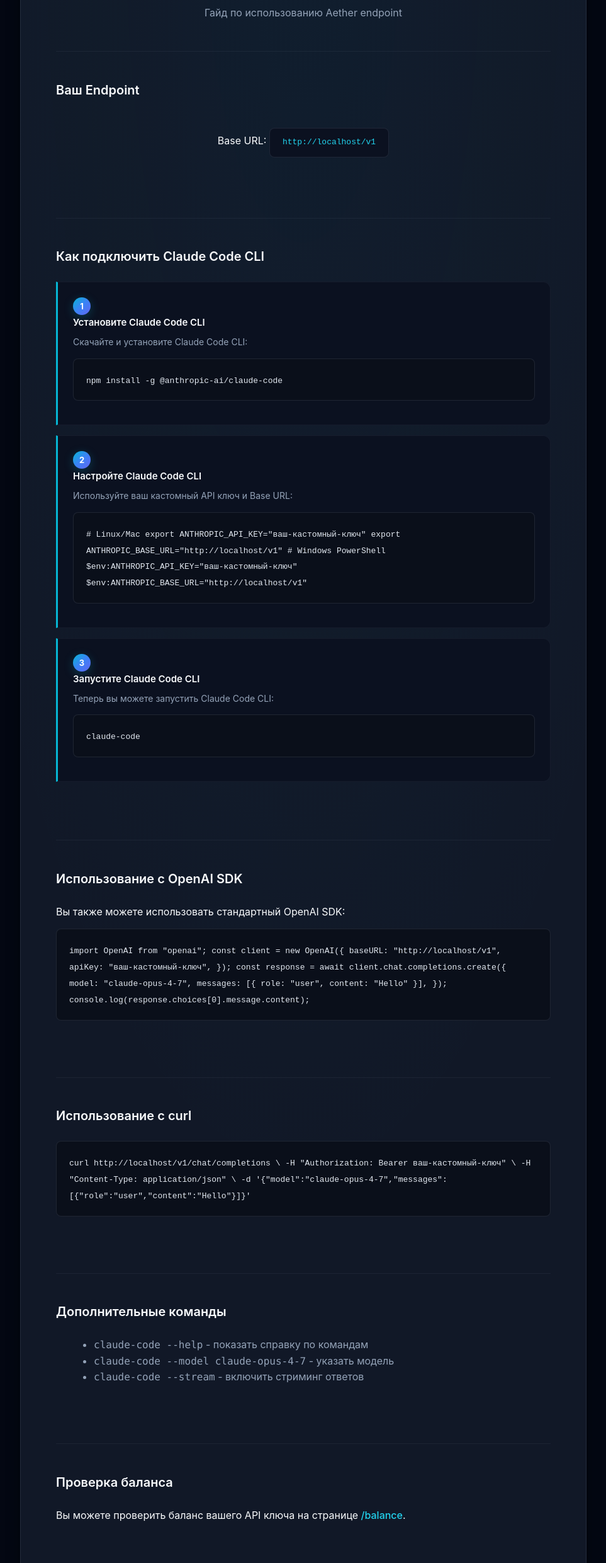
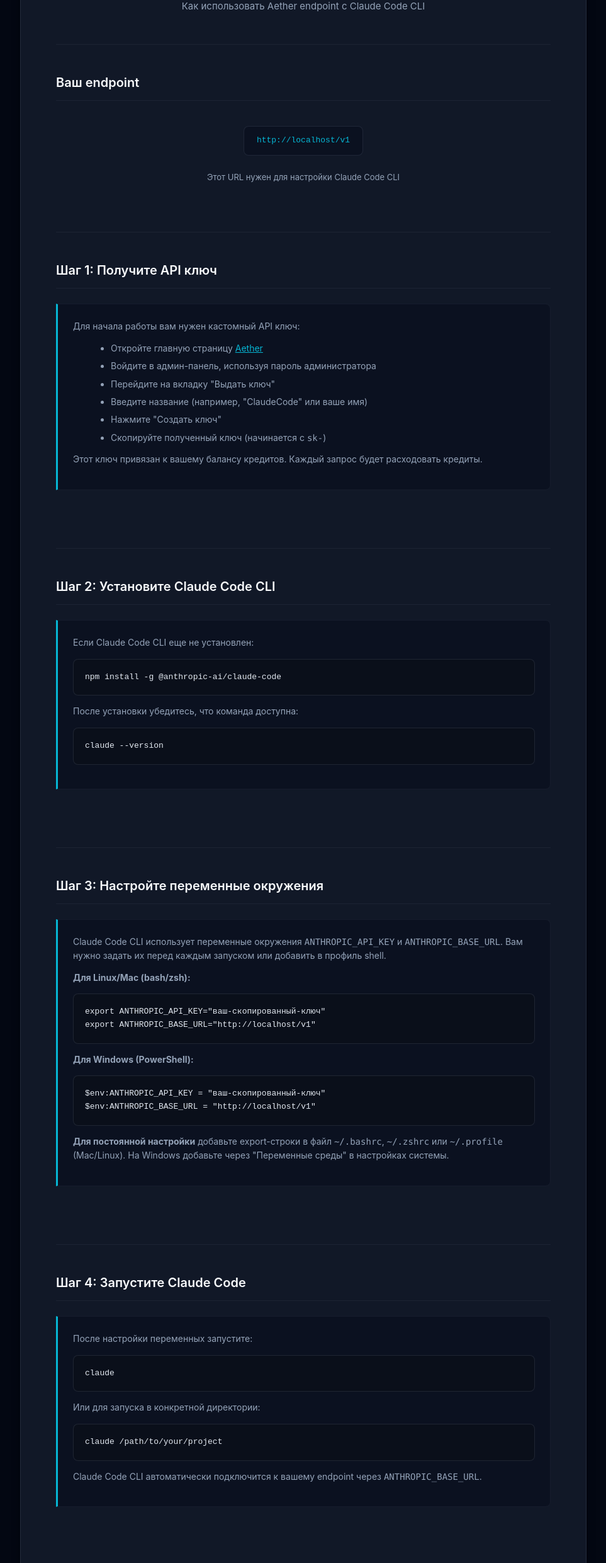
Before and after one commit to rut123321/aether, a website: page public/faq.html in a window 1280 px wide. Shown: the part 179-2660 px from the top of the page at 63% size, without its empty margins (158-1121 px from the left). Drawn offline with Linux system fonts and the light colour scheme.

Commit message:
Add detailed FAQ for Claude Code CLI and restrict models to claude-opus-4-7 and glm-5.1

```diff
--- a/public/faq.html
+++ b/public/faq.html
@@ -19,26 +19,22 @@
         border: 1px solid var(--line-strong);
         border-radius: var(--radius-lg);
         background: var(--surface);
-        background-image: radial-gradient(ellipse 70% 60% at 50% 0%, rgba(6, 182, 212, 0.04), transparent);
-        box-shadow: var(--shadow-xl);
+        box-shadow: var(--shadow-lg);
       }
       .faq-header {
         text-align: center;
         margin-bottom: 48px;
       }
       .faq-header h1 {
-        font-size: 36px;
-        margin-bottom: 12px;
-        background: var(--gradient-text);
-        -webkit-background-clip: text;
-        -webkit-text-fill-color: transparent;
-        background-clip: text;
+        font-size: 32px;
+        margin-bottom: 8px;
+        color: var(--ink);
         font-weight: 700;
         letter-spacing: -0.5px;
       }
       .faq-header p {
         color: var(--muted);
-        font-size: 16px;
+        font-size: 15px;
       }
       .endpoint-url {
         display: inline-block;
@@ -47,9 +43,9 @@
         border: 1px solid var(--line-strong);
         border-radius: var(--radius-sm);
         font-family: "JetBrains Mono", monospace;
-        color: var(--primary-light);
+        color: var(--primary);
         font-size: 13px;
-        margin: 20px 0;
+        margin: 16px 0;
       }
       .section {
         margin-bottom: 48px;
@@ -58,10 +54,9 @@
         font-size: 20px;
         margin-bottom: 24px;
         color: var(--ink);
-        display: flex;
-        align-items: center;
-        gap: 10px;
         font-weight: 600;
+        padding-bottom: 12px;
+        border-bottom: 1px solid var(--line);
       }
       .step {
         background: var(--bg-elevated);
@@ -69,44 +64,34 @@
         border-left: 3px solid var(--primary);
         padding: 24px;
         margin: 16px 0;
-        border-radius: 0 var(--radius) var(--radius) 0;
-        transition: all 0.25s cubic-bezier(0.4, 0, 0.2, 1);
-      }
-      .step:hover {
-        background: rgba(6, 182, 212, 0.03);
-        border-color: var(--line-strong);
-        transform: translateX(3px);
-      }
-      .step-number {
-        display: inline-flex;
-        align-items: center;
-        justify-content: center;
-        width: 28px;
-        height: 28px;
-        border-radius: 50%;
-        background: var(--gradient-primary);
-        color: #ffffff;
-        font-weight: 700;
-        font-size: 13px;
-        margin-right: 10px;
-        box-shadow: 0 4px 15px var(--primary-glow);
+        border-radius: 0 var(--radius-sm) var(--radius-sm) 0;
       }
       .step-title {
         font-weight: 600;
         font-size: 15px;
         color: var(--ink);
-        margin-bottom: 8px;
+        margin-bottom: 10px;
       }
       .step p {
         color: var(--muted);
         margin-bottom: 12px;
         font-size: 14px;
+        line-height: 1.6;
+      }
+      .step ul {
+        margin: 8px 0 12px 20px;
+        color: var(--muted);
+        font-size: 14px;
+        line-height: 1.6;
+      }
+      .step li {
+        margin-bottom: 6px;
       }
       .code-block {
         background: #0a0f1a;
         border: 1px solid var(--line-strong);
         border-radius: var(--radius-sm);
-        padding: 20px;
+        padding: 18px;
         overflow-x: auto;
         margin: 14px 0;
       }
@@ -115,24 +100,25 @@
         font-size: 13px;
         line-height: 1.6;
         font-family: "JetBrains Mono", monospace;
+        white-space: pre;
+        display: block;
       }
-      .code-block code .highlight {
-        color: var(--primary-light);
-      }
-      .warning {
-        background: var(--warning-bg);
-        border: 1px solid var(--warning-border);
-        border-radius: var(--radius-sm);
-        padding: 16px 20px;
+      .info-box {
+        background: var(--bg-elevated);
+        border: 1px solid var(--line);
+        border-left: 3px solid var(--primary);
+        border-radius: 0 var(--radius-sm) var(--radius-sm) 0;
+        padding: 18px 22px;
         margin: 20px 0;
       }
-      .warning strong {
-        color: var(--warning);
-      }
-      .warning p {
-        color: var(--ink);
+      .info-box p {
+        color: var(--muted);
         margin: 0;
         font-size: 14px;
+        line-height: 1.6;
+      }
+      .info-box strong {
+        color: var(--ink);
       }
       .faq-item {
         background: var(--bg-elevated);
@@ -140,12 +126,6 @@
         border-radius: var(--radius);
         padding: 20px;
         margin-bottom: 14px;
-        transition: all 0.2s ease;
-      }
-      .faq-item:hover {
-        border-color: var(--line-strong);
-        transform: translateY(-2px);
-        box-shadow: var(--shadow);
       }
       .faq-item h3 {
         font-size: 15px;
@@ -167,6 +147,21 @@
       .faq-item li {
         margin-bottom: 5px;
       }
+      .model-list {
+        display: inline-flex;
+        gap: 8px;
+        flex-wrap: wrap;
+        margin: 4px 0;
+      }
+      .model-tag {
+        padding: 4px 12px;
+        background: var(--bg-elevated);
+        border: 1px solid var(--line-strong);
+        border-radius: var(--radius-sm);
+        font-size: 13px;
+        font-family: "JetBrains Mono", monospace;
+        color: var(--primary);
+      }
       .back-link {
         text-align: center;
         margin-top: 48px;
@@ -177,21 +172,10 @@
         color: var(--muted);
         text-decoration: none;
         font-size: 14px;
-        transition: color 0.2s;
         font-weight: 500;
       }
       .back-link a:hover {
-        color: var(--primary-light);
-      }
-      .link {
-        color: var(--primary-light);
-        text-decoration: none;
-        transition: color 0.2s;
-        font-weight: 500;
-      }
-      .link:hover {
         color: var(--primary);
-        text-decoration: underline;
       }
     </style>
   </head>
@@ -199,102 +183,107 @@
     <div class="standalone-wrapper">
       <div class="standalone-card">
         <div class="faq-header">
-          <h1>FAQ</h1>
-          <p>Гайд по использованию Aether endpoint</p>
+          <h1>Инструкция по подключению</h1>
+          <p>Как использовать Aether endpoint с Claude Code CLI</p>
         </div>
 
         <div class="section">
-              <h2>Ваш Endpoint</h2>
-              <p style="text-align: center;">
-                Base URL: <code class="endpoint-url" id="endpointUrl">...</code>
+          <h2>Ваш endpoint</h2>
+          <p style="text-align: center; margin-bottom: 8px;">
+            <code class="endpoint-url" id="endpointUrl">...</code>
+          </p>
+          <p style="text-align: center; color: var(--muted); font-size: 13px;">
+            Этот URL нужен для настройки Claude Code CLI
           </p>
         </div>
 
         <div class="section">
-              <h2>Как подключить Claude Code CLI</h2>
+          <h2>Шаг 1: Получите API ключ</h2>
+          <div class="step">
+            <p>Для начала работы вам нужен кастомный API ключ:</p>
+            <ul>
+              <li>Откройте главную страницу <a href="/" style="color: var(--primary);">Aether</a></li>
+              <li>Войдите в админ-панель, используя пароль администратора</li>
+              <li>Перейдите на вкладку "Выдать ключ"</li>
+              <li>Введите название (например, "ClaudeCode" или ваше имя)</li>
+              <li>Нажмите "Создать ключ"</li>
+              <li>Скопируйте полученный ключ (начинается с <code>sk-</code>)</li>
+            </ul>
+            <p>Этот ключ привязан к вашему балансу кредитов. Каждый запрос будет расходовать кредиты.</p>
+          </div>
+        </div>
 
+        <div class="section">
+          <h2>Шаг 2: Установите Claude Code CLI</h2>
           <div class="step">
-                <span class="step-number">1</span>
-                <div>
-                  <div class="step-title">Установите Claude Code CLI</div>
-                  <p>Скачайте и установите Claude Code CLI:</p>
+            <p>Если Claude Code CLI еще не установлен:</p>
             <div class="code-block">
               <code>npm install -g @anthropic-ai/claude-code</code>
             </div>
-                </div>
-              </div>
-
-              <div class="step">
-                <span class="step-number">2</span>
-                <div>
-                  <div class="step-title">Настройте Claude Code CLI</div>
-                  <p>Используйте ваш кастомный API ключ и Base URL:</p>
+            <p>После установки убедитесь, что команда доступна:</p>
             <div class="code-block">
-                    <code># Linux/Mac
-export ANTHROPIC_API_KEY="ваш-кастомный-ключ"
-export ANTHROPIC_BASE_URL="<span class="base-url-placeholder">...</span>"
-
-# Windows PowerShell
-$env:ANTHROPIC_API_KEY="ваш-кастомный-ключ"
-$env:ANTHROPIC_BASE_URL="<span class="base-url-placeholder">...</span>"</code>
-                  </div>
-                </div>
-              </div>
-
-              <div class="step">
-                <span class="step-number">3</span>
-                <div>
-                  <div class="step-title">Запустите Claude Code CLI</div>
-                  <p>Теперь вы можете запустить Claude Code CLI:</p>
-                  <div class="code-block">
-                    <code>claude-code</code>
-                  </div>
+              <code>claude --version</code>
             </div>
           </div>
         </div>
 
         <div class="section">
-              <h2>Использование с OpenAI SDK</h2>
-              <p>Вы также можете использовать стандартный OpenAI SDK:</p>
+          <h2>Шаг 3: Настройте переменные окружения</h2>
+          <div class="step">
+            <p>Claude Code CLI использует переменные окружения <code>ANTHROPIC_API_KEY</code> и <code>ANTHROPIC_BASE_URL</code>. Вам нужно задать их перед каждым запуском или добавить в профиль shell.</p>
+
+            <p><strong>Для Linux/Mac (bash/zsh):</strong></p>
             <div class="code-block">
-                <code>import OpenAI from "openai";
+              <code>export ANTHROPIC_API_KEY="ваш-скопированный-ключ"
+export ANTHROPIC_BASE_URL="<span class="base-url-placeholder">...</span>"</code>
+            </div>
 
-const client = new OpenAI({
-  baseURL: "<span class="base-url-placeholder">...</span>",
-  apiKey: "ваш-кастомный-ключ",
-});
+            <p><strong>Для Windows (PowerShell):</strong></p>
+            <div class="code-block">
+              <code>$env:ANTHROPIC_API_KEY = "ваш-скопированный-ключ"
+$env:ANTHROPIC_BASE_URL = "<span class="base-url-placeholder">...</span>"</code>
+            </div>
 
-const response = await client.chat.completions.create({
-  model: "claude-opus-4-7",
-  messages: [{ role: "user", content: "Hello" }],
-});
-
-console.log(response.choices[0].message.content);</code>
+            <p><strong>Для постоянной настройки</strong> добавьте export-строки в файл <code>~/.bashrc</code>, <code>~/.zshrc</code> или <code>~/.profile</code> (Mac/Linux). На Windows добавьте через "Переменные среды" в настройках системы.</p>
           </div>
         </div>
 
         <div class="section">
-              <h2>Использование с curl</h2>
+          <h2>Шаг 4: Запустите Claude Code</h2>
+          <div class="step">
+            <p>После настройки переменных запустите:</p>
             <div class="code-block">
-                <code>curl <span class="base-url-placeholder">...</span>/chat/completions \
-  -H "Authorization: Bearer ваш-кастомный-ключ" \
-  -H "Content-Type: application/json" \
-  -d '{"model":"claude-opus-4-7","messages":[{"role":"user","content":"Hello"}]}'</code>
+              <code>claude</code>
+            </div>
+            <p>Или для запуска в конкретной директории:</p>
+            <div class="code-block">
+              <code>claude /path/to/your/project</code>
+            </div>
+            <p>Claude Code CLI автоматически подключится к вашему endpoint через <code>ANTHROPIC_BASE_URL</code>.</p>
           </div>
         </div>
 
         <div class="section">
-              <h2>Дополнительные команды</h2>
-              <ul style="color: var(--muted); margin-left: 20px;">
-                <li><code>claude-code --help</code> - показать справку по командам</li>
-                <li><code>claude-code --model claude-opus-4-7</code> - указать модель</li>
-                <li><code>claude-code --stream</code> - включить стриминг ответов</li>
-              </ul>
+          <h2>Доступные модели</h2>
+          <div class="info-box">
+            <p>Наш endpoint поддерживает только две модели:</p>
+            <div class="model-list">
+              <span class="model-tag">claude-opus-4-7</span>
+              <span class="model-tag">glm-5.1</span>
+            </div>
+            <p style="margin-top: 8px;">Запросы к другим моделям будут отклонены. По умолчанию используется <code>claude-opus-4-7</code>.</p>
+          </div>
+          <p style="color: var(--muted); font-size: 14px; margin-top: 12px;">Чтобы явно указать модель, используйте флаг <code>--model</code>:</p>
+          <div class="code-block">
+            <code>claude --model claude-opus-4-7</code>
+          </div>
         </div>
 
         <div class="section">
           <h2>Проверка баланса</h2>
-              <p>Вы можете проверить баланс вашего API ключа на странице <a href="/balance" class="link">/balance</a>.</p>
+          <div class="info-box">
+            <p>Вы можете проверить оставшийся баланс кредитов вашего ключа на странице <a href="/balance" style="color: var(--primary);">/balance</a>. Введите ваш API ключ и нажмите "Проверить баланс".</p>
+          </div>
         </div>
 
         <div class="section">
@@ -302,27 +291,26 @@
 
           <div class="faq-item">
             <h3>Почему я получаю ошибку "Invalid token"?</h3>
-                <p>Убедитесь, что:</p>
             <ul>
-                  <li>Вы используете кастомный API ключ, созданный на этом endpoint</li>
-                  <li>Ключ скопирован полностью без лишних пробелов</li>
-                  <li>Сервер endpoint доступен</li>
+              <li>Убедитесь, что вы используете кастомный API ключ, созданный на этом endpoint, а не ключ от Anthropic</li>
+              <li>Ключ должен быть скопирован полностью, без пробелов в начале или конце</li>
+              <li>Проверьте, что <code>ANTHROPIC_BASE_URL</code> указывает на правильный endpoint</li>
             </ul>
           </div>
 
           <div class="faq-item">
-                <h3>Как изменить модель?</h3>
-                <p>Вы можете указать модель через флаг <code>--model</code> или в конфигурационном файле. Доступные модели: <code>claude-opus-4-7</code>, <code>claude-sonnet-4-5</code> и другие.</p>
+            <h3>Что делать если закончились кредиты?</h3>
+            <p>Свяжитесь с администратором endpoint для пополнения баланса вашего ключа. В админ-панели можно создать новый ключ или увеличить лимит существующего.</p>
           </div>
 
           <div class="faq-item">
-                <h3>Сколько кредитов тратится?</h3>
-                <p>Кредиты тратятся в зависимости от количества токенов в запросе и ответе. Вы можете проверить текущий баланс на странице /balance.</p>
+            <h3>Как работает списание кредитов?</h3>
+            <p>С каждого запроса списывается количество кредитов, пропорциональное количеству токенов в запросе и ответе. Подробная информация о расходе доступна после каждого ответа.</p>
           </div>
 
           <div class="faq-item">
-                <h3>Как увеличить лимит кредитов?</h3>
-                <p>Свяжитесь с администратором endpoint для увеличения лимита кредитов на вашем ключе.</p>
+            <h3>Можно ли использовать endpoint без Claude Code CLI?</h3>
+            <p>Да. Endpoint поддерживает стандартный OpenAI-compatible API. Вы можете использовать любой клиент, который позволяет задать <code>baseURL</code> и <code>apiKey</code>, например OpenAI SDK, HTTP-клиенты или другие инструменты.</p>
           </div>
         </div>
 
@@ -333,11 +321,8 @@
     </div>
 
     <script>
-      // Auto-detect the current endpoint URL
       const baseUrl = window.location.origin + "/v1";
       document.getElementById("endpointUrl").textContent = baseUrl;
-
-      // Update all placeholders with the actual base URL
       document.querySelectorAll(".base-url-placeholder").forEach(el => {
         el.textContent = baseUrl;
       });
```
Also changed, not shown: public/index.html (+4 -1 lines), server.js (+16 -0 lines). Lines whose indentation alone changed are shown as unchanged.
